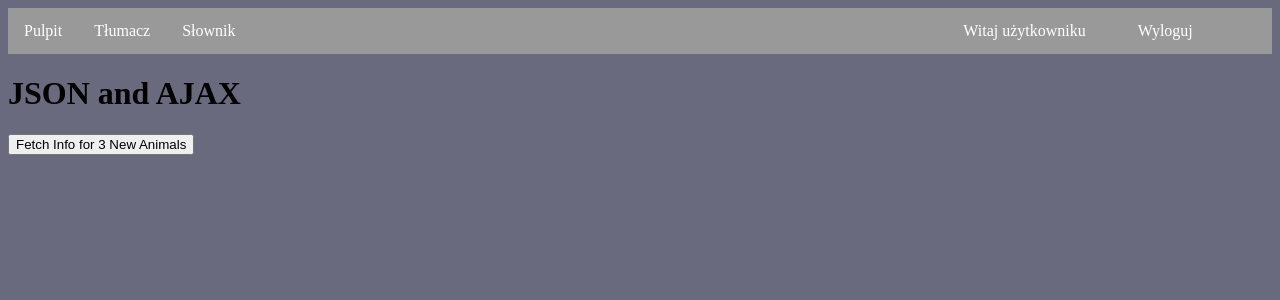
After one commit to Majkl1996/translator, a Django app: page /ajax/ in a window 1280 px wide. The commit adds this page. Shown: the top 300 px of the page. Run offline with Django 3.2, Linux system fonts and the light colour scheme.

Commit message:
ajax poprawki

```diff
--- a/translator/static/app.js
+++ b/translator/static/app.js
@@ -1,9 +1,17 @@
 $(function () {
     $('.input-text').keyup(function () {
-        const getInputText = $('.input-text').val();
-        //console.log(getInputText)
-        $.ajax()
-        $('.output-text').val(getInputText);
+        const inputText = $('.input-text').val()
+        console.log(inputText)
+
+        $.ajax({
+            type: 'POST',
+            url: '127.0.0.1:8000/translate',
+            data: {
+                value: inputText
+            }
+        })
+
+        $('.output-text').val(getInputText.val());
         return getInputText;
     })
 
--- /dev/null
+++ b/translator/static/main.js
@@ -0,0 +1,97 @@
+//var myCat = {
+//   "name": "Mewsalot",
+//  "species": "cat",
+//    "favFood": "tuna"
+//}
+
+// dane z atrybutu "name" obiektu "myCat"
+//myCat.name
+
+//var myFavColors = ["blue", "green", "purple"];
+
+// dane z tablicy "myFavColors" o indeksie "1" (indeksowane od "0")
+//myFavColors[1]
+
+
+
+//var thePets = [
+//    {
+//    "name": "Mewsalot",
+//    "species": "cat",
+//    "favFood": "tuna"
+//    },
+//    {
+//    "name": "Barky",
+//    "species": "dog",
+//    "favFood": "carrot"
+//    }
+//]
+
+//console.log(thePets[1].name)
+
+/*var pageCounter = 1;
+var animalContainer = document.getElementById("animal-info")
+var btn = document.getElementById("btn");
+
+btn.addEventListener("click", function () {
+    var ourRequest = new XMLHttpRequest();
+    ourRequest.open('GET', 'https://learnwebcode.github.io/json-example/animals-' + pageCounter + '.json');
+    ourRequest.onload = function () {
+        var ourData = JSON.parse(ourRequest.responseText);
+        renderHTML(ourData);
+    };
+    ourRequest.send();
+    pageCounter++;
+    if (pageCounter > 3) {
+        btn.classList.add("hide-me");
+    }
+});
+
+function renderHTML(data) {
+    var htmlString = "";
+
+    for (i = 0; i < data.length; i++) {
+        htmlString += "<p>" + data[i].name + " is a " + data[i].species + "that likes to eat ";
+
+        for (ii = 0; ii < data[i].foods.likes.length; ii++) {
+            if (ii == 0) {
+                htmlString += data[i].foods.likes[ii];
+            } else {
+                htmlString += " and " + data[i].foods.likes[ii];
+            }
+        }
+
+        htmlString += ' and dislikes ';
+
+        for (ii = 0; ii < data[i].foods.dislikes.length; ii++) {
+            if (ii == 0) {
+                htmlString += data[i].foods.dislikes[ii];
+            } else {
+                htmlString += " and " + data[i].foods.dislikes[ii];
+            }
+        }
+
+        htmlString += '.</p>';
+    }
+
+    animalContainer.insertAdjacentHTML('beforeend', htmlString)
+}
+*/
+
+$(function () {
+
+    var $orders = $('#orders');
+
+    $.ajax({
+        type: 'GET',
+        url: '/api/orders',
+        success: function(orders) {
+            $.each(orders, function (i, order) {
+                $orders.append('<li>name: '+order.name+', drink: '+order.drink+'</li>');
+            });
+        },
+        error: function () {
+            alert('error loading orders');
+        }
+    });
+});
--- a/translator/static/style.css
+++ b/translator/static/style.css
@@ -1,6 +1,10 @@
 body {
   background-color: rgba(59,60,85,0.76);
   padding: 0;
+}
+
+.hide-me {
+  width: 300px;
 }
 
 nav {
@@ -96,3 +100,7 @@ p.alert {
 .nl-pl:hover {
   background-color: #111;
 }
+
+.hide-me {
+  visibility: hidden;
+}
--- /dev/null
+++ b/translator/templates/ajax.html
@@ -0,0 +1,12 @@
+{% extends "base.html" %}
+
+{% block content %}
+    <header>
+        <h1>JSON and AJAX</h1>
+        <button id="btn">Fetch Info for 3 New Animals</button>
+    </header>
+
+    <div id="animal-info"></div>
+
+    <script src="/static/main.js"></script>
+{% endblock %}
--- a/translator/views.py
+++ b/translator/views.py
@@ -12,6 +12,10 @@ from googletrans import Translator
 # from .models import Product, Category
 from .forms import LoginForm, UserLoginForm, TranslateForm
 
+class AjaxView(View):
+    def get(self, request):
+        # form = TranslateForm()
+        return render(request, "ajax.html")
 
 class HomeView(View, LoginRequiredMixin):
     def get(self, request):
@@ -20,17 +24,28 @@ class HomeView(View, LoginRequiredMixin):
 class TranslateView(View):
     def get(self, request):
         # form = TranslateForm()
+        # text = self.request.POST['textValue']
+        # translator = Translator()
+        # transl_result = translator.translate(text, dest='pl', src='nl')
+        text = request.POST.get('value')
+        print(text)
         return render(request, "translate.html")
 
     def post(self, request):
-        text = self.request.POST['getInputText']
+        # text = self.request.POST['value']
+        # print(text)
         # form = TranslateForm(request.POST)
         # if form.is_valid():
         #     text = form.cleaned_data.get('input_text')
-        translator = Translator()
-        transl_result = translator.translate(text, dest='pl', src='nl')
+        # translator = Translator()
+        # transl_result = translator.translate(text, dest='pl', src='nl')
         #     form.add_error(None, transl_result.text)
         # transl_result
+        text = request.POST.get('value')
+        print(text)
+        # text = self.request.POST['textValue']
+        # translator = Translator()
+        #  transl_result = translator.translate(text, dest='pl', src='nl')
         return render(request, "translate.html")
 
 
--- a/translator_nl/urls.py
+++ b/translator_nl/urls.py
@@ -18,6 +18,7 @@ from django.urls import path
 from translator import views as transl
 
 urlpatterns = [
+    path('ajax/', transl.AjaxView.as_view(), name="ajax"),
     path('admin/', admin.site.urls),
     path('login/', transl.UserLoginView.as_view(), name="login"),
     path('home/', transl.HomeView.as_view(), name="home"),
```
